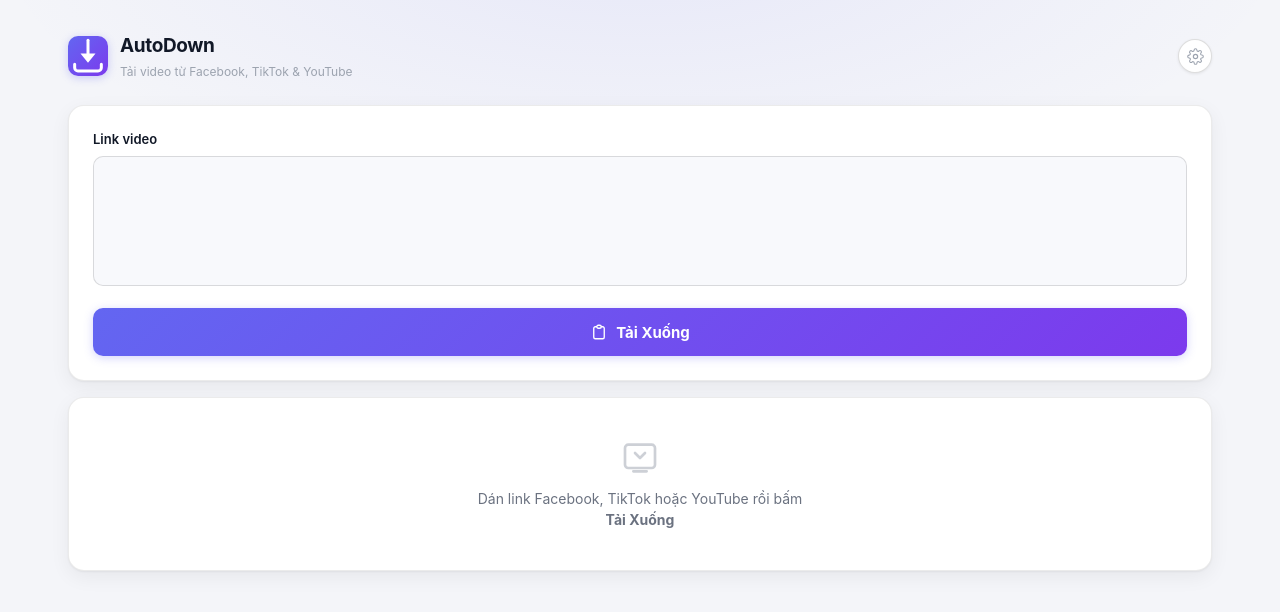
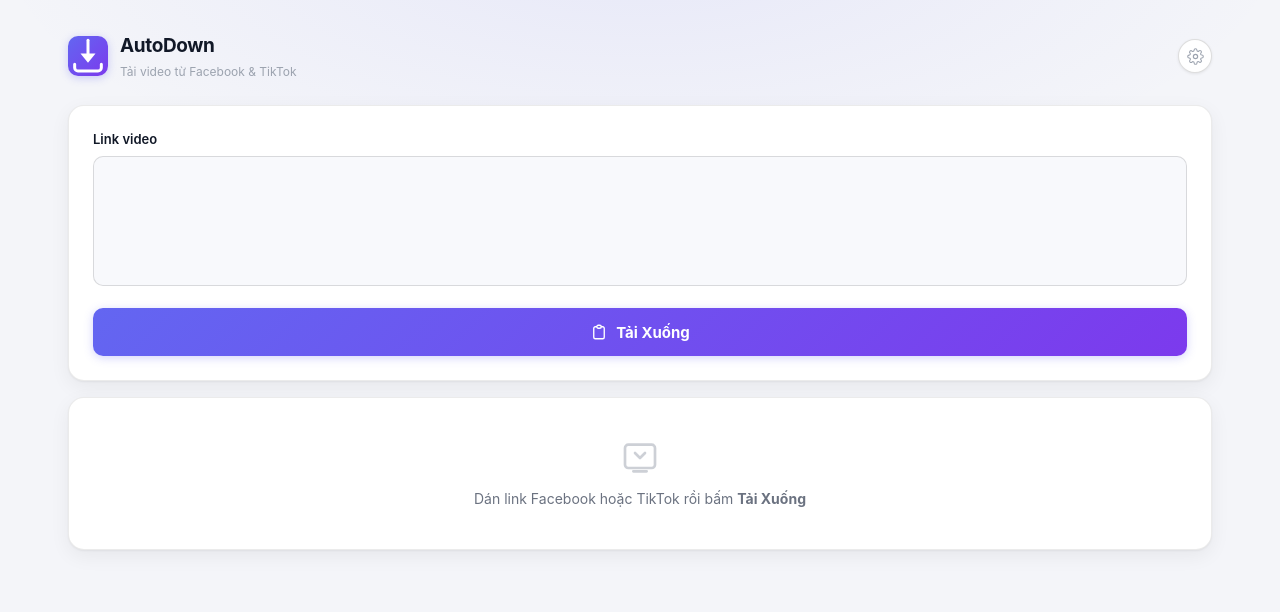
Before and after one commit to thangmdcp/autodown, a Flask app: page / in a window 1280 px wide. Shown: the top 612 px of the page. Run offline with Flask 3, Linux system fonts and the light colour scheme; some libraries are stand-ins or nearby versions.

Commit message:
Drop YouTube support — datacenter IP blocking has no reliable no-cookie fix
Tested extensively against production (Render): YouTube's "Sign in to
confirm you're not a bot" check blocked every request regardless of
video or yt-dlp player_client (tried web, android, ios, tv_embedded).
Testing a second, unrelated public video produced the identical error,
confirming this is IP-reputation-based blocking of Render's datacenter
range, not a per-video or per-client issue — no code-level fix exists
without cookies or a residential proxy, both ruled out for this project.

Removed youtube.com/youtu.be from supported domains so YouTube links
now fail fast with a clear "not supported" error instead of quietly
attempting a download that was always going to fail. Cleaned up the
now-dead player_client workaround and every UI/copy reference to
YouTube (title, meta tags, header, empty-state hint, docs card, the
downloadable .md guide). Facebook and TikTok are unaffected.

Co-Authored-By: Claude Sonnet 4.6 <noreply@anthropic.com>

```diff
--- a/app.py
+++ b/app.py
@@ -311,7 +311,6 @@ def _run_yt_dlp_download(url: str, height=None, progress_hook=None) -> dict:
         "socket_timeout": 20,
         "retries": 3,
         "fragment_retries": 3,
-        "extractor_args": core.YT_EXTRACTOR_ARGS,
     }
     if progress_hook:
         opts["progress_hooks"] = [progress_hook]
@@ -466,7 +465,7 @@ def api_extract():
     if not url:
         return jsonify({"success": False, "error": "Thiếu URL."}), 400
     if not core.validate_url(url):
-        return jsonify({"success": False, "error": "URL không hợp lệ hoặc không được hỗ trợ. Chỉ hỗ trợ Facebook, TikTok, YouTube."}), 400
+        return jsonify({"success": False, "error": "URL không hợp lệ hoặc không được hỗ trợ. Chỉ hỗ trợ Facebook, TikTok."}), 400
 
     try:
         result = core.probe_one(url)
@@ -496,7 +495,7 @@ def api_download():
     if not url:
         return jsonify({"success": False, "error": "Thiếu URL."}), 400
     if not core.validate_url(url):
-        return jsonify({"success": False, "error": "URL không hợp lệ hoặc không được hỗ trợ. Chỉ hỗ trợ Facebook, TikTok, YouTube."}), 400
+        return jsonify({"success": False, "error": "URL không hợp lệ hoặc không được hỗ trợ. Chỉ hỗ trợ Facebook, TikTok."}), 400
     if height is not None:
         try:
             height = int(height)
--- a/core.py
+++ b/core.py
@@ -21,15 +21,7 @@ URL_PATTERN = re.compile(r'https?://\S+')
 _SUPPORTED_DOMAINS = (
     "facebook.com", "fb.watch",
     "tiktok.com", "vm.tiktok.com",
-    "youtube.com", "youtu.be",
 )
-
-# YouTube increasingly blocks the default "web" client from datacenter IPs
-# (e.g. Render) with "Sign in to confirm you're not a bot". tv_embedded/ios
-# mimic non-browser API clients that are (currently) far less likely to be
-# flagged — no cookies involved, just a different anonymous API client.
-# yt-dlp tries these in order and falls back on failure.
-YT_EXTRACTOR_ARGS = {"youtube": {"player_client": ["tv_embedded", "ios", "android", "web"]}}
 
 def _label_for_height(h: int) -> str:
     if h >= 2160:
@@ -101,8 +93,6 @@ def detect_platform(url: str) -> str:
         return "facebook"
     if "tiktok.com" in u:
         return "tiktok"
-    if "youtube.com" in u or "youtu.be" in u:
-        return "youtube"
     return "other"
 
 
@@ -177,7 +167,6 @@ def probe_one(url: str) -> dict:
         "skip_download": True,
         "socket_timeout": 15,
         "extractor_retries": 0,
-        "extractor_args": YT_EXTRACTOR_ARGS,
     }
 
     try:
@@ -267,7 +256,7 @@ def download_one(url: str, output_dir: str, on_event=None) -> dict:
     if on_event:
         on_event({"type": "probing"})
 
-    probe_opts = {"quiet": True, "no_warnings": True, "skip_download": True, "extractor_args": YT_EXTRACTOR_ARGS}
+    probe_opts = {"quiet": True, "no_warnings": True, "skip_download": True}
 
     try:
         with yt_dlp.YoutubeDL(probe_opts) as ydl:
@@ -300,7 +289,6 @@ def download_one(url: str, output_dir: str, on_event=None) -> dict:
     dl_opts = {
         "format": PREFERRED_FORMAT,
         "outtmpl": output_template,
-        "extractor_args": YT_EXTRACTOR_ARGS,
         "progress_hooks": [_make_progress_hook(on_event)],
         "quiet": True,
         "no_warnings": True,
--- a/static/js/app.js
+++ b/static/js/app.js
@@ -469,7 +469,7 @@
   }
 
   function platformLabel(plat) {
-    const map = { facebook: "FB", tiktok: "TikTok", youtube: "YT", instagram: "IG" };
+    const map = { facebook: "FB", tiktok: "TikTok" };
     return map[plat] || plat || "?";
   }
 
@@ -633,7 +633,7 @@
   function buildApiGuideMarkdown(baseUrl, apiKey) {
     return `# AutoDown API — Hướng dẫn tích hợp
 
-Service tải video Facebook / TikTok / YouTube, upload lên Cloudinary, không lưu file vĩnh viễn, không dùng cookie.
+Service tải video Facebook / TikTok, upload lên Cloudinary, không lưu file vĩnh viễn, không dùng cookie.
 
 ## 1. Thông tin kết nối
 
@@ -645,8 +645,8 @@ Service tải video Facebook / TikTok / YouTube, upload lên Cloudinary, không
 
 ## 2. Phạm vi hỗ trợ
 
-- Nền tảng: Facebook, TikTok, YouTube — chỉ video/reel **công khai**.
-- Không hỗ trợ Instagram, không hỗ trợ ảnh/album/carousel (các nền tảng này bắt buộc cookie đăng nhập mới lấy được, vi phạm nguyên tắc không-cookie của service).
+- Nền tảng: Facebook, TikTok — chỉ video/reel **công khai**.
+- Không hỗ trợ YouTube (YouTube chặn theo dải IP datacenter, không có cách vượt qua đáng tin cậy nếu không dùng cookie), không hỗ trợ Instagram, không hỗ trợ ảnh/album/carousel (các nền tảng này bắt buộc cookie đăng nhập mới lấy được, vi phạm nguyên tắc không-cookie của service).
 - Service **không lưu job/state** — mỗi request tự chứa toàn bộ thông tin, không có jobId.
 
 ## 3. Endpoints
--- a/templates/index.html
+++ b/templates/index.html
@@ -3,20 +3,20 @@
 <head>
 <meta charset="UTF-8">
 <meta name="viewport" content="width=device-width, initial-scale=1">
-<title>AutoDown — Tải video Facebook, TikTok & YouTube</title>
-<meta name="description" content="Tải video từ Facebook, TikTok và YouTube. Tự động đặt tên file theo caption.">
+<title>AutoDown — Tải video Facebook & TikTok</title>
+<meta name="description" content="Tải video từ Facebook và TikTok. Tự động đặt tên file theo caption.">
 
 <!-- Open Graph / Facebook -->
 <meta property="og:type" content="website">
 <meta property="og:url" content="https://autodown.vibevic.com">
 <meta property="og:title" content="AutoDown">
-<meta property="og:description" content="Tải video từ Facebook, TikTok và YouTube">
+<meta property="og:description" content="Tải video từ Facebook và TikTok">
 <meta property="og:image" content="https://autodown.vibevic.com/static/img/og.svg">
 
 <!-- Twitter -->
 <meta name="twitter:card" content="summary_large_image">
 <meta name="twitter:title" content="AutoDown">
-<meta name="twitter:description" content="Tải video từ Facebook, TikTok và YouTube">
+<meta name="twitter:description" content="Tải video từ Facebook và TikTok">
 <meta name="twitter:image" content="https://autodown.vibevic.com/static/img/og.svg">
 
 <!-- Favicon -->
@@ -37,7 +37,7 @@
         </span>
         <div>
           <h1>AutoDown</h1>
-          <p class="subtitle">Tải video từ Facebook, TikTok &amp; YouTube</p>
+          <p class="subtitle">Tải video từ Facebook &amp; TikTok</p>
         </div>
       </div>
       <div class="topbar-right">
@@ -136,7 +136,7 @@
         <rect x="3" y="4" width="18" height="14" rx="2" stroke="currentColor" stroke-width="1.6"/>
         <path d="M8 20h8M9 9l3 3 3-3" stroke="currentColor" stroke-width="1.6" stroke-linecap="round" stroke-linejoin="round"/>
       </svg>
-      <p>Dán link Facebook, TikTok hoặc YouTube rồi bấm <strong>Tải Xuống</strong></p>
+      <p>Dán link Facebook hoặc TikTok rồi bấm <strong>Tải Xuống</strong></p>
     </section>
 
     <details class="card docs-card is-hidden" id="cloudinary-config">
@@ -301,7 +301,7 @@
         </div>
 
         <p class="docs-note">
-          Nền tảng hỗ trợ: Facebook, TikTok, YouTube (chỉ video/reel công khai). Không hỗ trợ ảnh/album.
+          Nền tảng hỗ trợ: Facebook, TikTok (chỉ video/reel công khai). Không hỗ trợ ảnh/album.
           App không bao giờ dùng cookie đăng nhập cho bất kỳ nền tảng nào.
         </p>
       </div>
```
